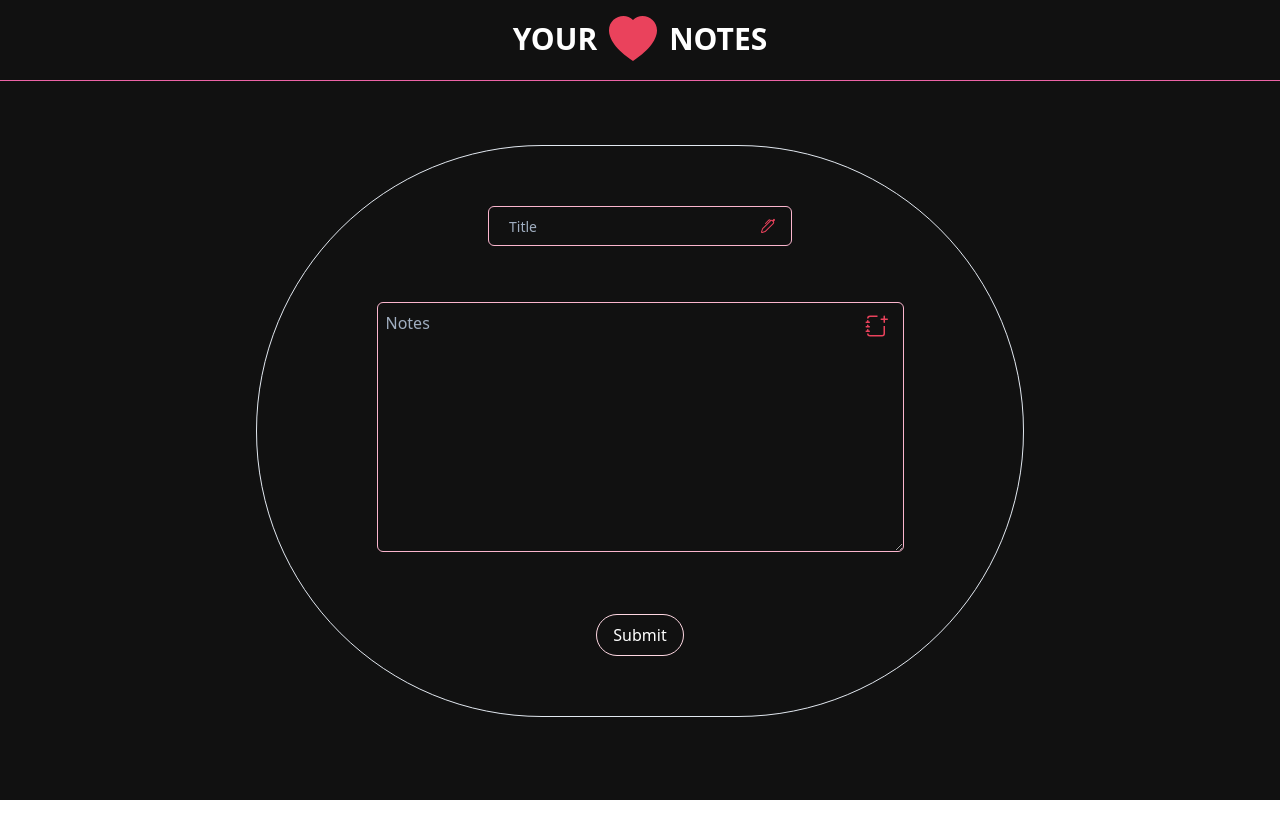
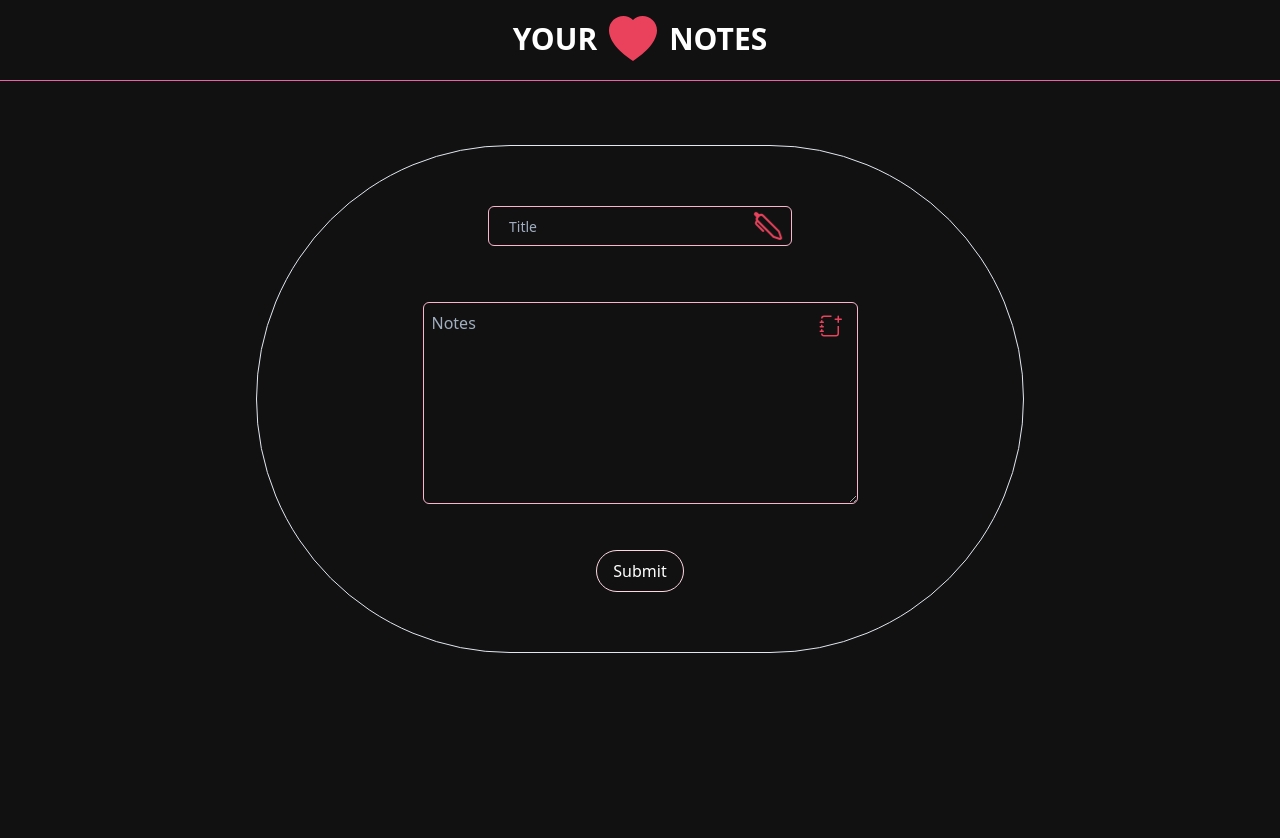
Before and after one commit to Santheepkumar/notes-app, a React (Create React App) app in the folder source/notes-ui/: page /#/notes in a window 1280 px wide. Shown: the top 838 px of the page. Before the commit the page ends 800 px from the top, so only its background shows below. Built offline with nearby package versions, Linux system fonts and the light colour scheme.

Commit message:
svg and field animations added , axios installed

```diff
--- a/source/notes-ui/src/App.js
+++ b/source/notes-ui/src/App.js
@@ -5,7 +5,7 @@ import Routes from "./components/Route";
 function App() {
   return (
     <HashRouter>
-      <div className='h-screen' style={{ background: "#111" }}>
+      <div className='' style={{ background: "#111" }}>
         <Switch>
           <Route path='/notes' component={Routes} />
 
--- a/source/notes-ui/src/components/notes/NotesForm.js
+++ b/source/notes-ui/src/components/notes/NotesForm.js
@@ -1,14 +1,19 @@
 import React from "react";
 import Header from "../common/Header";
+import { motion } from "framer-motion";
 
 function NotesForm() {
   return (
     <div className=''>
       <Header />
-      <div className='mt-16 border mx-64 p-10 rounded-full'>
-        <div className='mt-5 grid grid-cols-12 gap-4 m-5'>
-          <div className='col-span-12 flex justify-center'>
-            <div className='relative text-white'>
+      <div className='h-screen'>
+        <div className='mt-16 xl:border xl:mx-64 xl:p-10 rounded-full  '>
+          <div className='mt-5 m-5'>
+            <motion.div
+              className='flex justify-center'
+              whileHover={{ scale: 1.1 }}
+              whileTap={{ scale: 1 }}>
+              <div className='relative text-white mb-4'>
                 <input
                   name='serch'
                   placeholder='Title'
@@ -16,7 +21,18 @@ function NotesForm() {
                   style={{ background: "#111" }}
                 />
                 <div className='absolute right-0 top-0 mt-3 mr-4'>
-                <svg
+                  <motion.svg
+                    animate={{
+                      scale: [1, 2, 2, 1, 1],
+                      rotate: [0, 0, 270, 270, 0],
+                      borderRadius: ["20%", "20%", "50%", "50%", "20%"],
+                    }}
+                    transition={{
+                      delay: 1,
+                      duration: 1,
+                      loop: Infinity,
+                      repeatDelay: 5,
+                    }}
                     width='1em'
                     height='1em'
                     viewBox='0 0 16 16'
@@ -32,26 +48,40 @@ function NotesForm() {
                       d='M9.854 2.56a.5.5 0 0 0-.708 0L5.854 5.855a.5.5 0 0 1-.708-.708L8.44 1.854a1.5 1.5 0 0 1 2.122 0l.293.292a.5.5 0 0 1-.707.708l-.293-.293z'
                     />
                     <path d='M13.293 1.207a1 1 0 0 1 1.414 0l.03.03a1 1 0 0 1 .03 1.383L13.5 4 12 2.5l1.293-1.293z' />
-                </svg>
+                  </motion.svg>
                 </div>
               </div>
-          </div>
-          <div className='col-span-12 flex justify-center mt-10'>
-            <div className='relative text-white'>
+            </motion.div>
+            <div className='flex justify-center mt-10'>
+              <motion.div
+                whileHover={{ scale: 1.1 }}
+                whileTap={{ scale: 1 }}
+                className='relative text-white'>
                 <textarea
                   id='w3review'
                   name='w3review'
                   className='rounded-md px-2 pt-2 pr-10 focus:outline-none border border-pink-300'
                   style={{ background: "#111" }}
                   placeholder='Notes'
-                rows='10'
-                cols='50'></textarea>
+                  rows='8'
+                  cols='40'></textarea>
                 <div className='absolute right-0 top-0 mt-3 mr-4'>
-                <svg
+                  <motion.svg
                     width='1.5em'
                     height='1.5em'
                     viewBox='0 0 16 16'
                     className='bi bi-journal-plus'
+                    animate={{
+                      scale: [1, 2, 2, 1, 1],
+                      rotate: [0, 0, 270, 270, 0],
+                      borderRadius: ["20%", "20%", "50%", "50%", "20%"],
+                    }}
+                    transition={{
+                      delay: 2,
+                      duration: 1,
+                      loop: Infinity,
+                      repeatDelay: 5,
+                    }}
                     fill='#EA425C'
                     xmlns='http://www.w3.org/2000/svg'>
                     <path d='M4 1h5v1H4a1 1 0 0 0-1 1H2a2 2 0 0 1 2-2zm10 7v5a2 2 0 0 1-2 2H4a2 2 0 0 1-2-2h1a1 1 0 0 0 1 1h8a1 1 0 0 0 1-1V8h1zM2 5v-.5a.5.5 0 0 1 1 0V5h.5a.5.5 0 0 1 0 1h-2a.5.5 0 0 1 0-1H2zm0 3v-.5a.5.5 0 0 1 1 0V8h.5a.5.5 0 0 1 0 1h-2a.5.5 0 0 1 0-1H2zm0 3v-.5a.5.5 0 0 1 1 0v.5h.5a.5.5 0 0 1 0 1h-2a.5.5 0 0 1 0-1H2z' />
@@ -63,11 +93,11 @@ function NotesForm() {
                       fill-rule='evenodd'
                       d='M13 3.5a.5.5 0 0 1 .5-.5h2a.5.5 0 0 1 0 1H14v1.5a.5.5 0 0 1-1 0v-2z'
                     />
-                </svg>
+                  </motion.svg>
                 </div>
+              </motion.div>
             </div>
-          </div>
-          <div className='col-span-12 flex justify-center mt-10'>
+            <div className=' flex justify-center mt-10'>
               <button
                 type='submit'
                 className='focus:outline-none px-4 py-2 text-white  border border-pink-200 rounded-full'>
@@ -77,6 +107,7 @@ function NotesForm() {
           </div>
         </div>
       </div>
+    </div>
   );
 }
 
```
Also changed, not shown: source/notes-ui/src/components/notes/NotesController.js (added, +17 -0 lines). Lines whose indentation alone changed are shown as unchanged.
